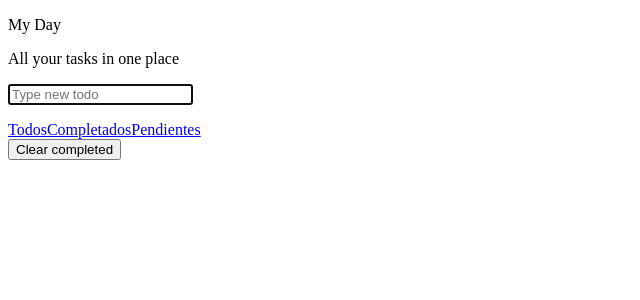
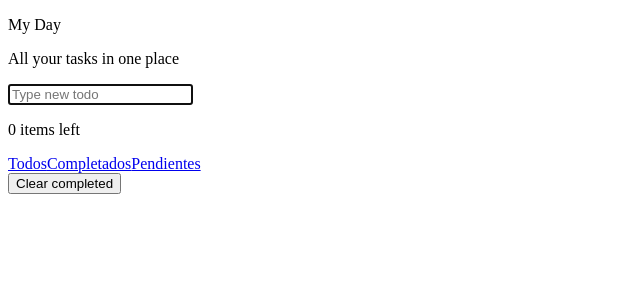
Before and after one commit to ratprogramer/Gestor-tareas, a React (Vite) app: page /all in a window 1280 px wide. Shown: the top 300 px of the page, without its empty margins (0-640 px from the left). Built offline with nearby package versions, Linux system fonts and the light colour scheme.

Commit message:
Elimiar tareas completadas

```diff
--- a/src/App.jsx
+++ b/src/App.jsx
@@ -41,17 +41,21 @@ const App = () => {
     )
   }
 
+  const clearCompleted = () => {
+    setTasks(prevTasks => prevTasks.filter(task => !task.completed));
+  };
+
   return (
     <>
       <Router>
         <Header addTask={addTask}></Header>
         <Routes>
           <Route path='/' element={<Navigate to="/all"/>}/>
-          <Route path='/all' element= {<TaskList tasks={tasks} editTask={editTask} deleteTask={deleteTask} toggleComplete={toggleComplete} filter="all"/>}/>
-          <Route path='/pending' element= {<TaskList tasks={tasks} editTask={editTask} deleteTask={deleteTask} toggleComplete={toggleComplete} filter="pending"/>}/>
-          <Route path='/completed' element= {<TaskList tasks={tasks} editTask={editTask} deleteTask={deleteTask} toggleComplete={toggleComplete} filter="completed"/>}/>
+          <Route path='/all' element= {<TaskList tasks={tasks} editTask={editTask} deleteTask={deleteTask} toggleComplete={toggleComplete}  filter="all"/>}/>
+          <Route path='/pending' element= {tasks.length > 0 ? <TaskList tasks={tasks} editTask={editTask} deleteTask={deleteTask} toggleComplete={toggleComplete}  filter="pending"/> : <Navigate to="/all"/>}/>
+          <Route path='/completed' element= {tasks.length > 0 ? <TaskList tasks={tasks} editTask={editTask} deleteTask={deleteTask} toggleComplete={toggleComplete}  filter="completed"/> : <Navigate to="/all"/>}/>
         </Routes>
-        <Footer></Footer>
+        <Footer tasks={tasks} clearCompleted={clearCompleted}></Footer>
       </Router>
     </>
   )
--- a/src/components/Footer/Footer.jsx
+++ b/src/components/Footer/Footer.jsx
@@ -1,16 +1,19 @@
 import './Footer.css'
 import { Link } from 'react-router-dom'
-export function Footer() {
+export function Footer({ clearCompleted, tasks }) {
 
   return (
     <>
+      <div>
+        <p>{tasks.length == 1 ? `${tasks.length} item left` : `${tasks.length} items left` }</p>
+      </div>
       <div>
         <Link to="/all" >Todos</Link>
         <Link to="/completed">Completados</Link>
         <Link to="/pending">Pendientes</Link>
       </div>
       <footer>
-        <button>Clear completed</button>
+        <button onClick={clearCompleted}>Clear completed</button>
       </footer>
     </>
   )
```
